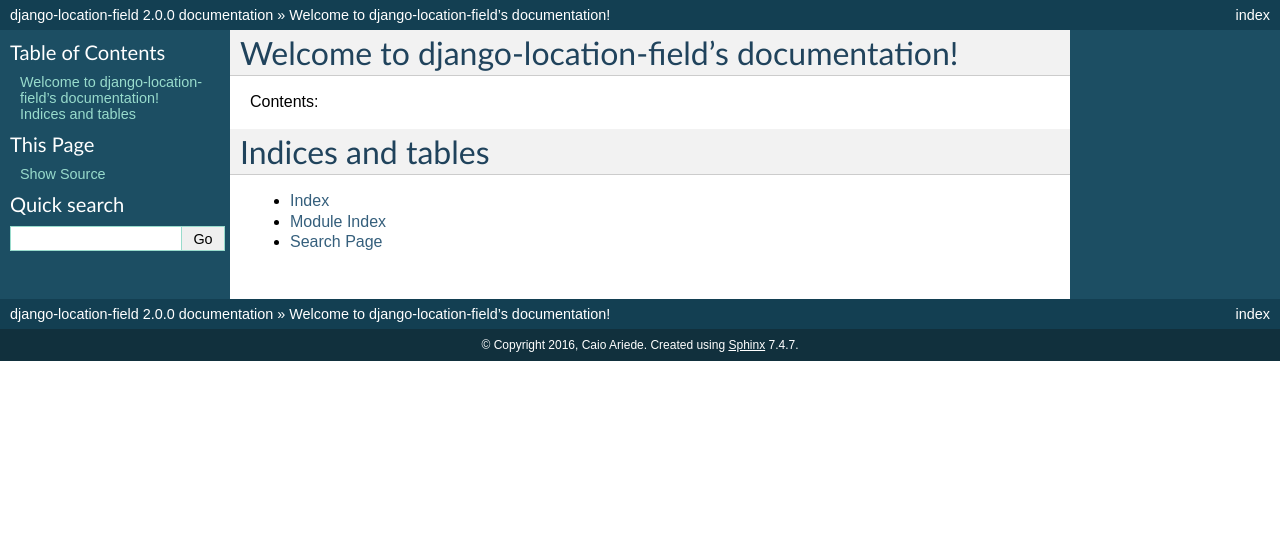
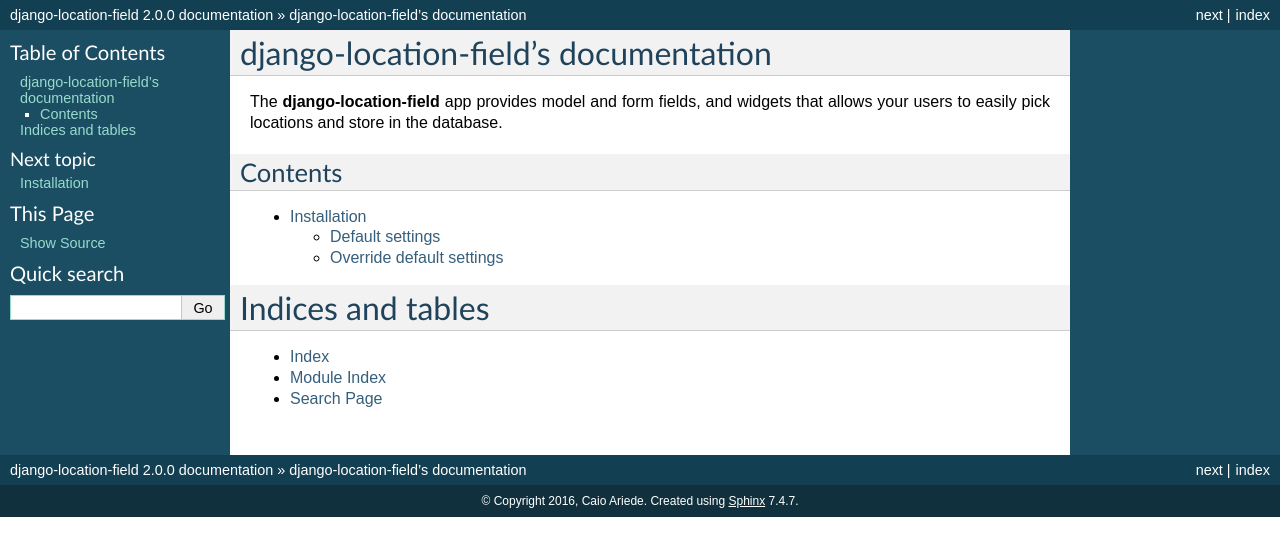
Before and after one commit to caioariede/django-location-field, a Sphinx documentation site: the page built from docs/source/index.rst, in a window 1280 px wide. Shown: the top 556 px of the page. Built offline with Sphinx 7.4.7, drawn with Linux system fonts in a browser that asks for light colours.

Commit message:
Installation docs

```diff
--- a/docs/source/index.rst
+++ b/docs/source/index.rst
@@ -3,13 +3,19 @@
    You can adapt this file completely to your liking, but it should at least
    contain the root `toctree` directive.
 
-Welcome to django-location-field's documentation!
-=================================================
+django-location-field's documentation
+=====================================
 
-Contents:
+The **django-location-field** app provides model and form fields, and widgets
+that allows your users to easily pick locations and store in the database.
+
+Contents
+--------
 
 .. toctree::
    :maxdepth: 2
+
+   install
 
 
 
```
Also changed, not shown: docs/source/install.rst (added, +66 -0 lines).
